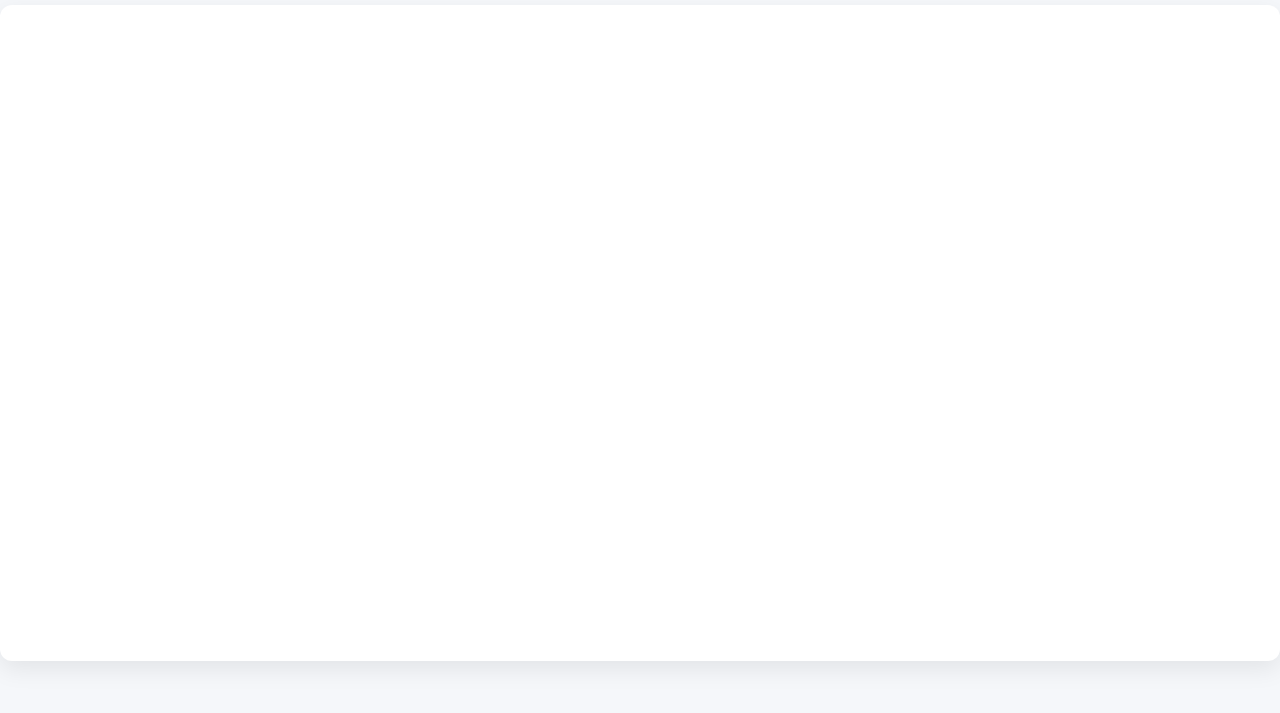
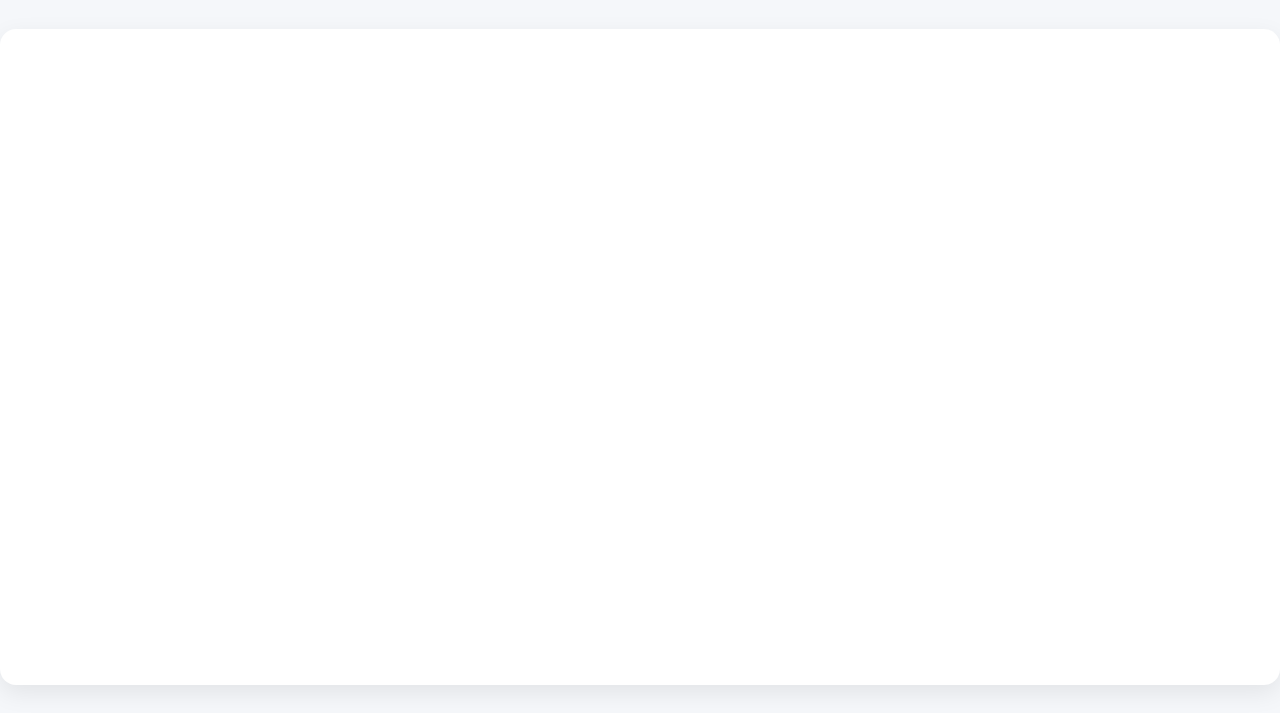
Before and after one commit to strawbo/lake-sammamish, a plain HTML site: page templates/template.html in a window 1280 px wide. Shown: the part 87-800 px from the top of the page. Drawn offline with nearby package versions, Linux system fonts and the light colour scheme; files that its build step writes are made by us from their sources.

Commit message:
More margin around the chart

```diff
--- a/docs/style.css
+++ b/docs/style.css
@@ -46,14 +46,14 @@ p {
     width: 100vw; /* Full viewport width */
     max-width: 100%; /* Prevents it from being too large on big screens */
     height: 82vh; /* Full viewport height */
-    margin: 0 auto; /* Centers it horizontally */
+    margin: 2rem auto; /* Centers it horizontally */
     padding: 1rem;
     box-sizing: border-box; /* Prevents padding from making it too big */
     display: flex;
     align-items: center; /* Vertically centers the chart */
     justify-content: center; /* Horizontally centers the chart */
     background: #fff;
-    border-radius: 12px;
+    border-radius: 16px;
     box-shadow: 0 8px 24px rgba(0, 0, 0, 0.08);
 }
 
```
